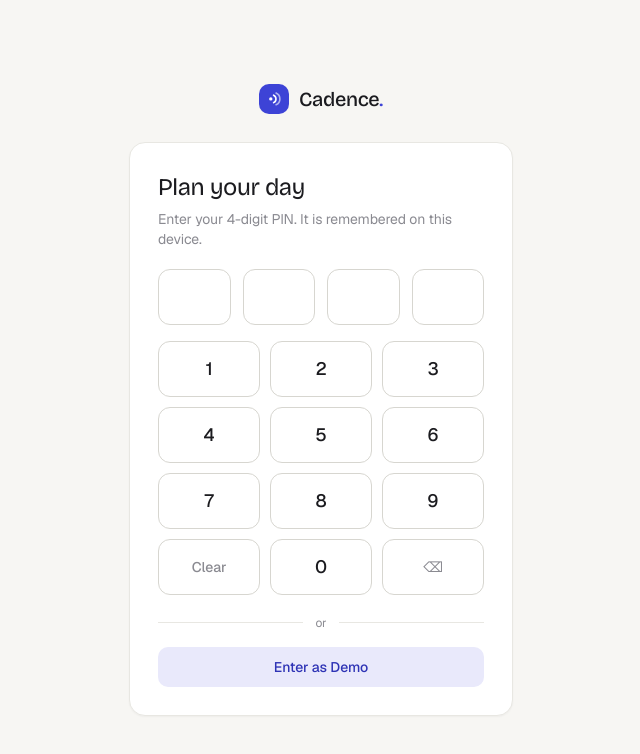
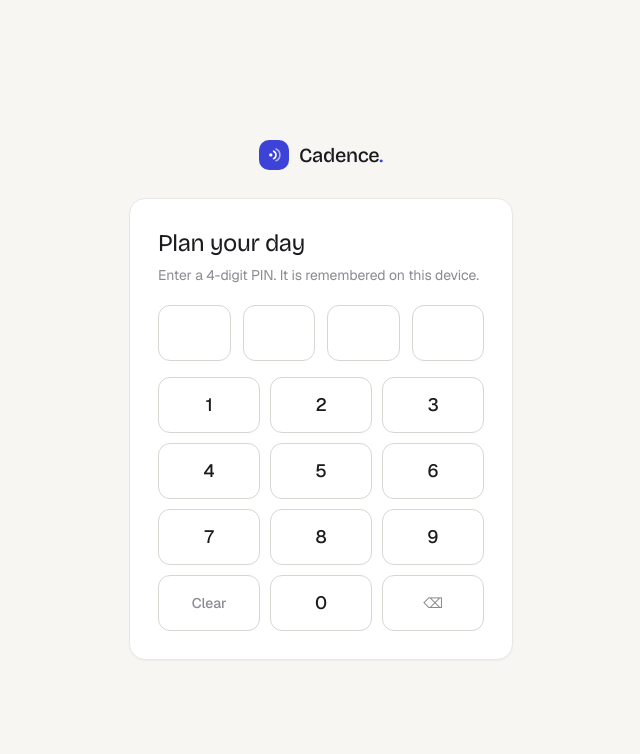
Before and after one commit to Aurits/team-calender, a Next.js app: page / in a window 1280 px wide. Shown: the top 754 px of the page, without its empty margins (319-959 px from the left). Built offline with nearby package versions, Linux system fonts and the light colour scheme.

Commit message:
refactor: simplify SignIn component; remove error handling and demo button

```diff
--- a/src/app/page.tsx
+++ b/src/app/page.tsx
@@ -10,7 +10,6 @@ import {
   fmtDuration,
   fmtLongDate,
   getPerson,
-  people,
   placeChoices,
   taskOptions,
   toMin,
@@ -33,24 +32,12 @@ export default function Home() {
 
 function SignIn({ onSignIn }: { onSignIn: (id: string) => void }) {
   const [pin, setPin] = useState("");
-  const [error, setError] = useState(false);
 
-  const submit = (value: string) => {
-    const match = people.find((p) => p.pin === value);
-    if (match) onSignIn(match.id);
-    else {
-      setError(true);
-      setTimeout(() => {
-        setError(false);
-        setPin("");
-      }, 550);
-    }
-  };
   const press = (d: string) => {
     if (pin.length >= 4) return;
     const next = pin + d;
     setPin(next);
-    if (next.length === 4) submit(next);
+    if (next.length === 4) onSignIn("demo");
   };
 
   return (
@@ -62,19 +49,17 @@ function SignIn({ onSignIn }: { onSignIn: (id: string) => void }) {
       <div className="card w-full max-w-sm p-6 sm:p-7">
         <h1 className="font-display text-2xl text-ink">Plan your day</h1>
         <p className="mt-1.5 text-sm text-muted">
-          Enter your 4-digit PIN. It is remembered on this device.
+          Enter a 4-digit PIN. It is remembered on this device.
         </p>
 
-        <div className={`mt-5 flex gap-3 ${error ? "animate-pulse" : ""}`}>
+        <div className="mt-5 flex gap-3">
           {[0, 1, 2, 3].map((i) => (
             <span
               key={i}
               className={`flex h-12 flex-1 items-center justify-center rounded-xl border text-xl font-semibold sm:h-14 ${
-                error
-                  ? "border-high-line bg-high-soft text-high-ink"
-                  : pin[i]
-                    ? "border-accent bg-accent-soft text-accent-hover"
-                    : "border-hairline-2 bg-surface text-muted"
+                pin[i]
+                  ? "border-accent bg-accent-soft text-accent-hover"
+                  : "border-hairline-2 bg-surface text-muted"
               }`}
             >
               {pin[i] ? "•" : ""}
@@ -90,15 +75,6 @@ function SignIn({ onSignIn }: { onSignIn: (id: string) => void }) {
           <Key onClick={() => press("0")}>0</Key>
           <Key onClick={() => setPin((p) => p.slice(0, -1))} muted>⌫</Key>
         </div>
-
-        <div className="mt-5 flex items-center gap-3">
-          <span className="h-px flex-1 bg-hairline" />
-          <span className="text-xs text-muted">or</span>
-          <span className="h-px flex-1 bg-hairline" />
-        </div>
-        <button onClick={() => onSignIn("demo")} className="btn btn-soft mt-4 w-full">
-          Enter as Demo
-        </button>
       </div>
     </div>
   );
```
